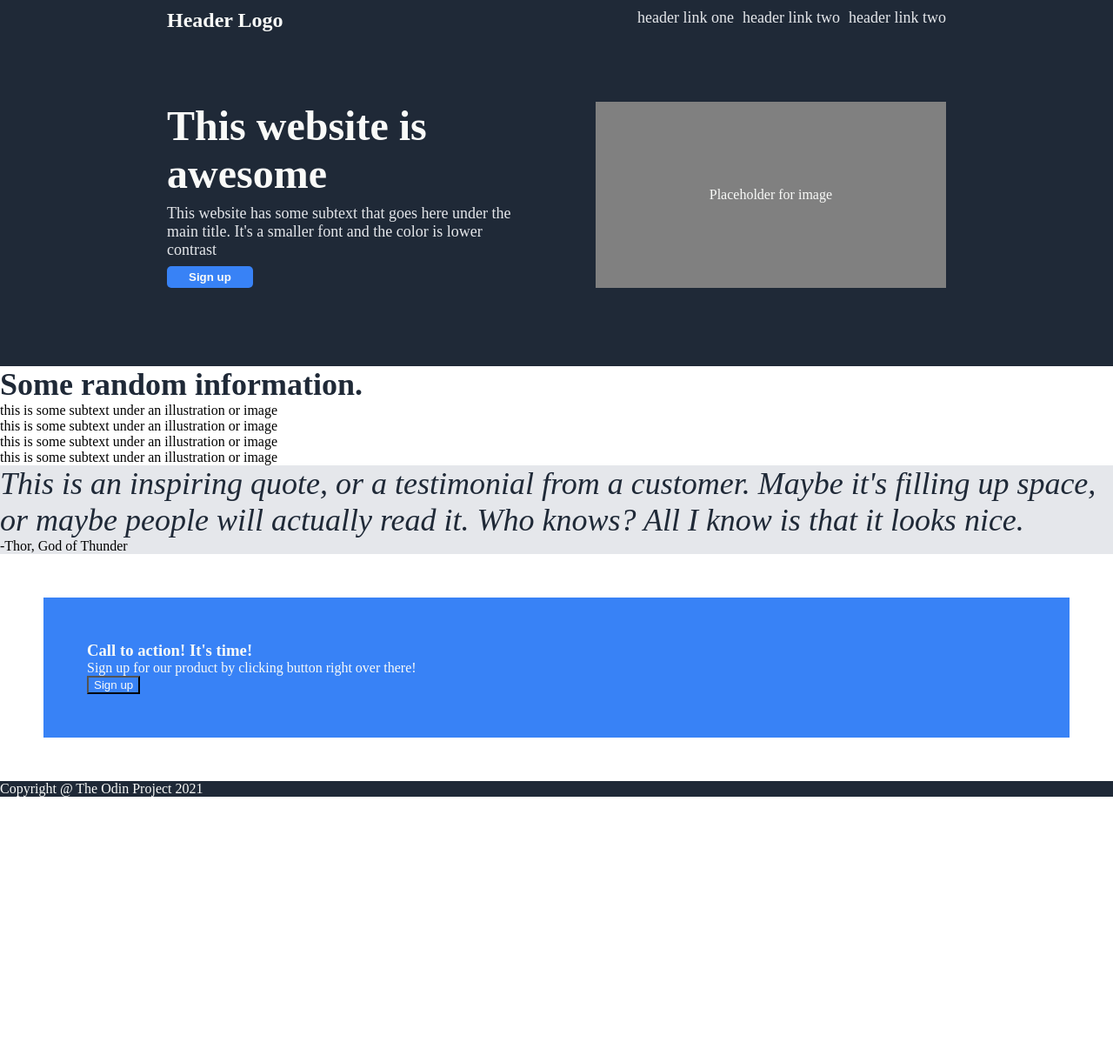
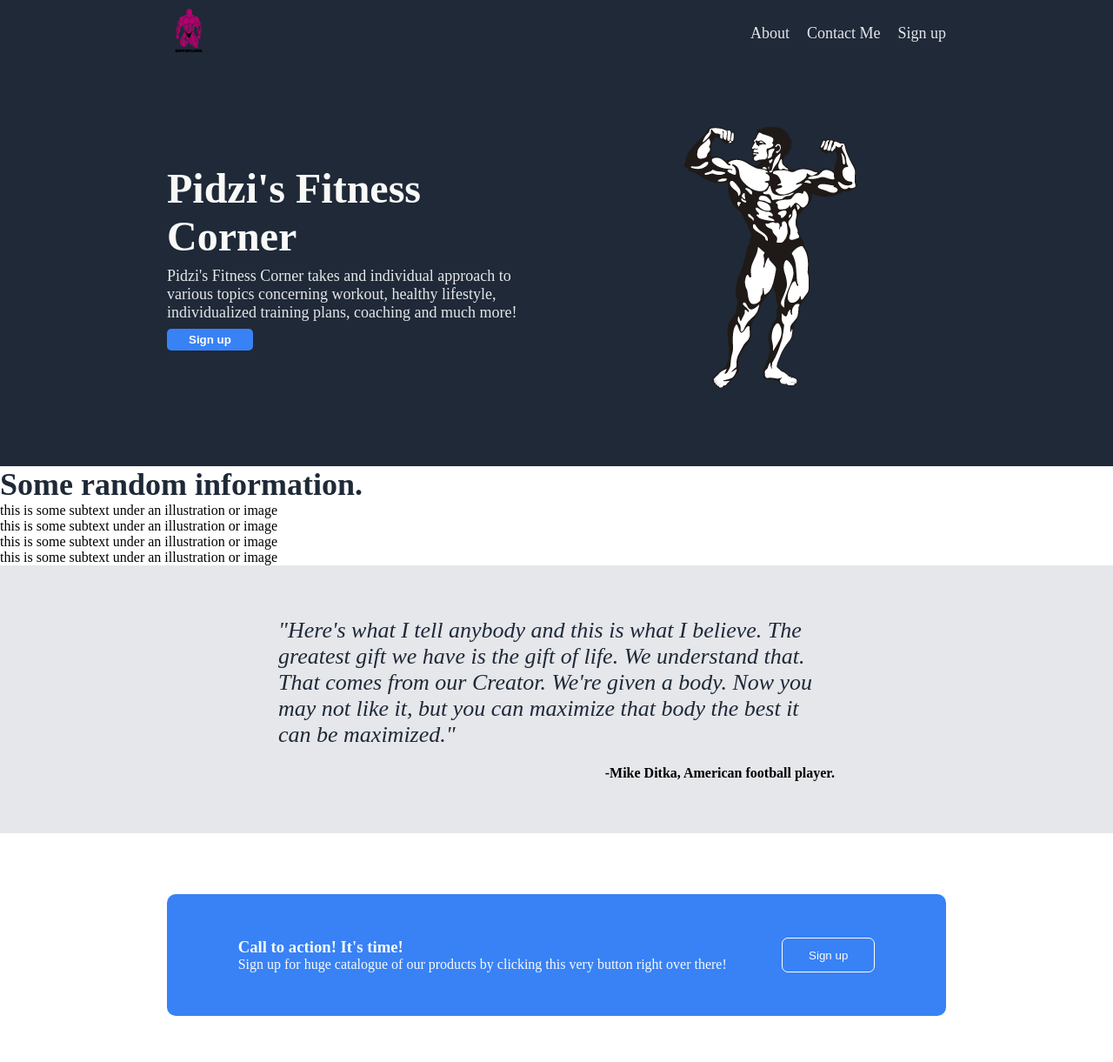
Before and after one commit to pidzi247/Landing-Page, a plain HTML site: page index.html in a window 1280 px wide. Shown: the top 1221 px of the page at 87% size. Before the commit the page ends 916 px from the top, so only its background shows below. Drawn offline with Linux system fonts and the light colour scheme.

Commit message:
Styled footer, contact us and quote sections in index and added about and contact html pages

```diff
--- a/index.html
+++ b/index.html
@@ -12,23 +12,24 @@
   <header class="header-container">
     <nav class="header-navbar">
       <div class="header-logo">
-        <p>Header Logo</p>
+        <img src="./images/logo.png" alt="">
       </div>
       <ul class="nav-links">
-        <li>header link one</li>
-        <li>header link two</li>
-        <li>header link two</li>
+        <li><a target="_blank" href="./about.html">About</a></li>
+        <li><a target="_blank" href="./contact.html">Contact Me</a></li>
+        <li><a href="#">Sign up</a></li>
       </ul>
     </nav>
     <div class="hero-container">
       <div class="hero-left">
-        <h1 class="header-title">This website is awesome</h1>
-        <p class="header-info">This website has some subtext that goes here under
-          the main title. It's a smaller font and the color is lower contrast</p>
+        <h1 class="header-title">Pidzi's Fitness Corner</h1>
+        <p class="header-info">Pidzi's Fitness Corner takes and individual approach to various topics concerning workout,
+          healthy lifestyle, individualized training plans, coaching and much more!
+        </p>
         <button class="header-button">Sign up</button>
       </div>
       <div class="hero-right-img">
-        <p class="placeholder-img">Placeholder for image</p>
+        <img class="hero-picture" src="./images/bb-posing.png" alt="Image of posing bodybuilder">
       </div>
     </div>
   </header>
@@ -59,24 +60,27 @@
 
     <section class="quote-section">
       <div class="quote-container">
-        <p class="quote-block">This is an inspiring quote, or a testimonial from a customer. Maybe it's
-          filling up space, or maybe people will actually read it. Who knows?
-          All I know is that it looks nice.
+        <p class="quote-block">"Here's what I tell anybody and this is what I believe.
+          The greatest gift we have is the gift of life. We understand that.
+          That comes from our Creator. We're given a body. Now you may not like it, but
+          you can maximize that body the best it can be maximized."
         </p>
-        <p class="quote-author">-Thor, God of Thunder</p>
+        <p class="quote-author">-Mike Ditka, American football player.</p>
       </div>
     </section>
 
     <section class="contact-us-section">
       <div class="contact-container">
-        <h3 class="contact-title">Call to action! It's time!</h3>
-        <p class="contact-info">Sign up for our product by clicking button right over there!</p>
+        <div class="contact-main">
+          <h3 class="contact-title">Call to action! It's time!</h3>
+          <p class="contact-info">Sign up for huge catalogue of our products by clicking this very button right over there!</p>
+        </div>
         <button class="contact-button">Sign up</button>
       </div>
     </section>
 
     <footer class="footer-container">
-      <p class="footer-info">Copyright @ The Odin Project 2021</p>
+      <p class="footer-info">Copyright @ Fitness God Pidzi.</p>
     </footer>
 
   </main>
--- a/styles.css
+++ b/styles.css
@@ -9,6 +9,16 @@
 	background-repeat: no-repeat;
 	background-size: cover;
 } */
+
+a {
+  text-decoration: none;
+  color: #E5E7EB;
+}
+
+a:hover {
+  opacity: 0.9;
+  color: #3882F6;
+}
 
 
 .header-container {
@@ -25,6 +35,7 @@
   display: flex;
   flex-direction: row;
   justify-content: space-between;
+  align-items: center;
 }
 
 .hero-container {
@@ -41,6 +52,7 @@
   display: flex;
   flex-direction: column;
   gap: 8px;
+  justify-content: center;
 }
 
 .header-button {
@@ -54,10 +66,14 @@
 .hero-right-img {
   width: 45%;
   margin: 70px 0 90px;
-  background-color: gray;
   display: flex;
   justify-content: center;
   align-items: center;
+}
+
+.hero-picture {
+  height: fit-content;
+  align-self: stretch;
 }
 
 
@@ -71,6 +87,11 @@
   font-weight: 800;
 }
 
+.header-logo img {
+  width: 50px;
+  height: 50px;
+}
+
 .header-info,
 .nav-links {
   font-size: 18px;
@@ -79,18 +100,25 @@
 
 .nav-links {
   display: flex;
-  gap: 10px;
+  gap: 20px;
 }
 
 .nav-links li {
   list-style: none;
-
 }
 
 .header-button,
 .contact-button {
   background-color: #3882F6;
   color: #F9FAF8;
+}
+
+.main-container {
+  width: 100%;
+}
+
+.main-info-section {
+  width: 100%;
 }
 
 .main-title h2 {
@@ -101,26 +129,63 @@
 
 .quote-section {
   background-color: #E5E7EB;
+  width: 100%;
+}
+
+.quote-container {
+  display: flex;
+  flex-direction: column;
+  align-items: flex-end;
+  width: 50%;
+  padding: 60px;
+  margin: 0 auto;
 }
 
 .quote-block {
-  font-size: 36px;
+  font-size: 26px;
   font-weight: lighter;
   font-style: italic;
   color: #1F2937;
+  margin-bottom: 20px;
+}
+
+.quote-author {
+  font-weight: bold;
 }
 
 .contact-us-section {
+  color: #F9FAF8 ;
   padding: 50px;
-  color: #F9FAF8 ;
+  width: 70%;
+  display: flex;
+  justify-content: center;
+  margin: 20px auto;
 }
 
 .contact-container {
   background-color: #3882F6;
-  padding: 50px
+  padding: 50px;
+  width: 100%;
+  display: flex;
+  justify-content: space-around;
+  border-radius: 10px;
+}
+
+.contact-button {
+  border-radius: 7px;
+  border: solid 1px white;
+  padding: 1px 30px;
 }
 
 .footer-container {
   background-color: #1f2937;
   color: #F9FAF8 ;
+  width: 100%;
 }
+
+.footer-info {
+  padding: 20px;
+  margin: 0 auto;
+  text-align: center;
+  font-size: 12px;
+}
```
Also changed, not shown: about.html (added, +53 -0 lines), contact.html (added, +73 -0 lines), images/bb-posing.png (added), images/biceps.png (added), images/dumbbell.png (added), images/logo.png (added), images/smartwatch.png (added), images/squats.svg (added).
